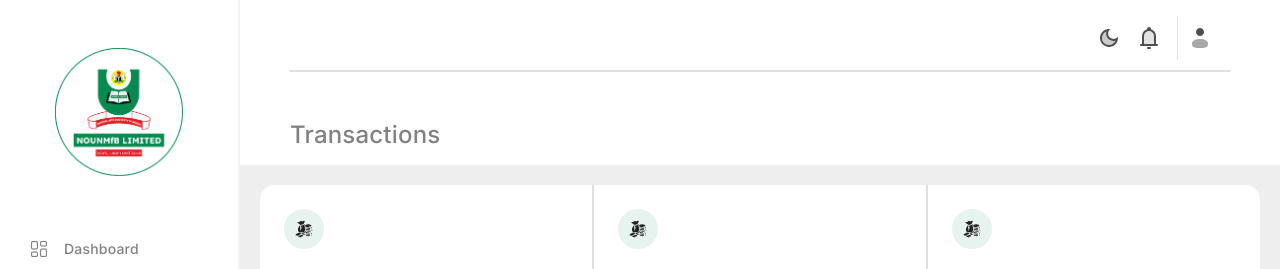
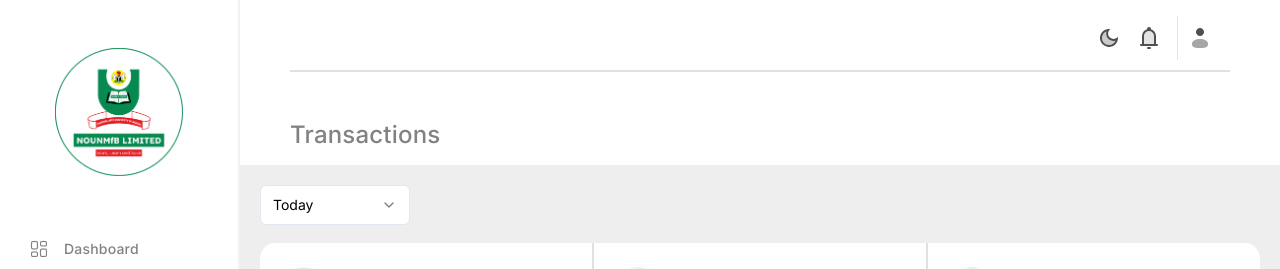
Before and after one commit to CyberDevv/noun_mb, a Next.js app: page /transactions in a window 1280 px wide. Shown: the top 269 px of the page. Built offline with nearby package versions, Linux system fonts and the light colour scheme; no server answers.

Commit message:
made some changes

```diff
--- a/app/(authenticated)/transactions/page.jsx
+++ b/app/(authenticated)/transactions/page.jsx
@@ -2,7 +2,9 @@
 
 import AnalyticCard from "@/components/AnalyticCard";
 import useCheckAuth from "@/components/hooks/useCheckAuth";
+import { useDateRange } from "@/components/hooks/useDayHook";
 import { RowDate, RowStatus } from "@/components/RowFields";
+import SelectDate from "@/components/SelectDate";
 import Table from "@/components/Table";
 import SearchInput from "@/components/table/SearchInput";
 import { Button } from "@/components/ui/button";
@@ -11,11 +13,13 @@
 import React from "react";
 
 const Account = () => {
+  const [day, setDay, date] = useDateRange();
+
   const { data, isValidating } = useCheckAuth(
     `/api/transactions/getTransactions`
   );
 
-  const { data: dataStats } = useCheckAuth(`/api/transactions/getTransMetric`);
+  const { data: dataStats } = useCheckAuth(`/api/transactions/getTransMetricByDate?dateFrom=${date[1]}&dateTo=${date[0]}`);
 
   const dailyKey = Object?.keys(dataStats || []).find((key) =>
     key.startsWith("DAILY")
@@ -54,6 +58,7 @@
 
   return (
     <main className="space-y-[18px]">
+      <SelectDate hasFilter={[day, setDay]} />
       <div className="overflow-hidden divide-x-2 start divide-E0 rounded-[15px]">
         <AnalyticCard
           label="Daily Transactions"
--- /dev/null
+++ b/app/api/transactions/getTransMetricByDate/route.js
@@ -0,0 +1,18 @@
+import { fetchData } from "@/utils/fetchData";
+import { cookies } from "next/headers";
+
+export async function GET(request) {
+  const token = cookies().get("_token");
+
+  const { searchParams } = new URL(request.url);
+  const dateFrom = searchParams.get("dateFrom");
+  const dateTo = searchParams.get("dateTo");
+
+  const url = `${process.env.DASHBOARD_BASE_URL}/Transaction/GetStats/${dateFrom}/${dateTo}`;
+
+  const response = await fetchData(url, token, "GET");
+
+  return Response.json(response?.data, {
+    status: response?.status,
+  });
+}
--- /dev/null
+++ b/components/SelectDate.jsx
@@ -0,0 +1,74 @@
+import React from "react";
+import {
+    Select,
+    SelectContent,
+    SelectGroup,
+    SelectItem,
+    SelectTrigger,
+    SelectValue
+} from "./ui/select";
+
+const SelectDate = (props) => {
+  const [tempDate, setTempDate] = React.useState([null, null]);
+//   console.log("🚀 ~ SelectDate ~ tempDate:", tempDate)
+
+
+
+//   const handleInputChange = (e: any, value: any) => {
+//     if (value === "first") {
+//       setTempDate([e.target.value, tempDate[1]]);
+//       props.hasFilter[1]([e.target.value, tempDate[1]]);
+//     }
+
+//     if (value === "second") {
+//       setTempDate([tempDate[0], e.target.value]);
+//       props.hasFilter[1]([tempDate[0], e.target.value]);
+//     }
+//   };
+
+  const handleChange = (value) => {
+    props.hasFilter[1](value);
+  };
+
+  // check if date is there using useeffect
+  React.useEffect(() => {
+    if (!props.hasFilter || props.hasFilter.length === 0) {
+      return;
+    }
+
+    if (props.hasFilter[0] === "Today") {
+      setTempDate([null, null]);
+    } else if (props.hasFilter[0] === "Yesterday") {
+      setTempDate([null, null]);
+    } else if (props.hasFilter[0] === "This Week") {
+      setTempDate([null, null]);
+    } else if (props.hasFilter[0] === "This Month") {
+      setTempDate([null, null]);
+    } else if (props.hasFilter[0] === "Last Month") {
+      setTempDate([null, null]);
+    } else if (props.hasFilter[0] === "This Year") {
+      setTempDate([null, null]);
+    } else if (typeof props.hasFilter[0] === "object") {
+      setTempDate(props.hasFilter[0]);
+    }
+  }, [props.hasFilter]);
+  return (
+    <Select onValueChange={handleChange}>
+      <SelectTrigger defaultValue={"Today"} className="text-black w-fit min-w-[150px]">
+        <SelectValue placeholder="Today" />
+      </SelectTrigger>
+      <SelectContent>
+        <SelectGroup>
+          <SelectItem value={"Today"}>Today</SelectItem>
+          <SelectItem value={"Yesterday"}>Yesterday</SelectItem>
+          <SelectItem value={"This Week"}>This Week</SelectItem>
+          <SelectItem value={"This Month"}>This Month</SelectItem>
+          <SelectItem value={"Last Month"}>Last Month</SelectItem>
+          <SelectItem value={"Last Year"}>This Year</SelectItem>
+        </SelectGroup>
+      </SelectContent>
+    </Select>
+  );
+};
+
+export default SelectDate;
--- a/components/Sidebar.jsx
+++ b/components/Sidebar.jsx
@@ -45,7 +45,7 @@
   };
 
   return (
-    <aside className="fixed w-full h-screen bg-white border-r-2 border-f2 max-w-[240px]">
+    <aside className="fixed w-full h-screen bg-white border-r-2 border-f2 max-w-[240px] overflow-y-auto">
       <Image
         src="/images/logo.png"
         width={519}
@@ -54,7 +54,7 @@
         className="object-contain w-32 mx-auto my-12"
       />
 
-      <ul className="px-2.5">
+      <ul className="px-2.5 min-h-[700px]">
         <NavItem label="Dashboard" />
         <NavItem label="Account" />
         <NavItem label="Transactions" />
--- /dev/null
+++ b/components/hooks/useDayHook.jsx
@@ -0,0 +1,39 @@
+import { useState, useEffect } from 'react';
+import moment from 'moment';
+
+export const useDateRange = (initialDay = 'Today') => {
+   const [day, setDay] = useState(initialDay);
+   const [date, setDate] = useState([
+      moment().startOf('day').format('yyyy-MM-dd'),
+      moment().endOf('day').format('yyyy-MM-dd'),
+   ]);
+
+   useEffect(() => {
+      if (day === 'Today') {
+         setDate([moment().startOf('day').format('yyyy-MM-dd'), moment().endOf('day').format('yyyy-MM-dd')]);
+      } else if (day === 'Yesterday') {
+         setDate([
+            moment().subtract(1, 'days').startOf('day').format('yyyy-MM-dd'),
+            moment().subtract(1, 'days').endOf('day').format('yyyy-MM-dd'),
+         ]);
+      } else if (day === 'This Week') {
+         setDate([moment().startOf('week').format('yyyy-MM-dd'), moment().endOf('day').format('yyyy-MM-dd')]);
+      } else if (day === 'This Month') {
+         setDate([moment().startOf('month').format('yyyy-MM-dd'), moment().endOf('day').format('yyyy-MM-dd')]);
+      } else if (day === 'Last Month') {
+         setDate([
+            moment()
+               .subtract(1, 'months')
+               .startOf('month')
+               .format('yyyy-MM-dd'),
+            moment().subtract(1, 'months').endOf('month').format('yyyy-MM-dd'),
+         ]);
+      } else if (typeof day === 'object') {
+         setDate(day);
+      } else {
+         setDate([moment().startOf('year').format('yyyy-MM-dd'), moment().endOf('day').format('yyyy-MM-dd')]);
+      }
+   }, [day, setDate]);
+
+   return [day, setDay, date];
+};
--- /dev/null
+++ b/components/ui/select.jsx
@@ -0,0 +1,149 @@
+"use client";
+
+import * as React from "react";
+import * as SelectPrimitive from "@radix-ui/react-select";
+import { Check, ChevronDown, ChevronUp } from "lucide-react";
+
+import { cn } from "@/lib/utils";
+
+const Select = SelectPrimitive.Root;
+
+const SelectGroup = SelectPrimitive.Group;
+
+const SelectValue = SelectPrimitive.Value;
+
+const SelectTrigger = React.forwardRef(
+  ({ className, children, ...props }, ref) => (
+    <SelectPrimitive.Trigger
+      ref={ref}
+      className={cn(
+        "flex h-10 w-full items-center justify-between rounded-md border border-input bg-background px-3 py-2 text-sm ring-offset-background placeholder:text-muted-foreground focus:outline-none focus:ring-2 focus:ring-ring focus:ring-offset-2 disabled:cursor-not-allowed disabled:opacity-50 [&>span]:line-clamp-1",
+        className
+      )}
+      {...props}
+    >
+      {children}
+      <SelectPrimitive.Icon asChild>
+        <ChevronDown className="w-4 h-4 opacity-50" />
+      </SelectPrimitive.Icon>
+    </SelectPrimitive.Trigger>
+  )
+);
+SelectTrigger.displayName = SelectPrimitive.Trigger.displayName;
+
+const SelectScrollUpButton = React.forwardRef(
+  ({ className, ...props }, ref) => (
+    <SelectPrimitive.ScrollUpButton
+      ref={ref}
+      className={cn(
+        "flex cursor-default items-center justify-center py-1",
+        className
+      )}
+      {...props}
+    >
+      <ChevronUp className="w-4 h-4" />
+    </SelectPrimitive.ScrollUpButton>
+  )
+);
+SelectScrollUpButton.displayName = SelectPrimitive.ScrollUpButton.displayName;
+
+const SelectScrollDownButton = React.forwardRef(
+  ({ className, ...props }, ref) => (
+    <SelectPrimitive.ScrollDownButton
+      ref={ref}
+      className={cn(
+        "flex cursor-default items-center justify-center py-1",
+        className
+      )}
+      {...props}
+    >
+      <ChevronDown className="w-4 h-4" />
+    </SelectPrimitive.ScrollDownButton>
+  )
+);
+SelectScrollDownButton.displayName =
+  SelectPrimitive.ScrollDownButton.displayName;
+
+const SelectContent = React.forwardRef(
+  ({ className, children, position = "popper", ...props }, ref) => (
+    <SelectPrimitive.Portal>
+      <SelectPrimitive.Content
+        ref={ref}
+        className={cn(
+          "relative z-50 max-h-96 min-w-[8rem] overflow-hidden rounded-md border bg-popover text-popover-foreground shadow-md data-[state=open]:animate-in data-[state=closed]:animate-out data-[state=closed]:fade-out-0 data-[state=open]:fade-in-0 data-[state=closed]:zoom-out-95 data-[state=open]:zoom-in-95 data-[side=bottom]:slide-in-from-top-2 data-[side=left]:slide-in-from-right-2 data-[side=right]:slide-in-from-left-2 data-[side=top]:slide-in-from-bottom-2",
+          position === "popper" &&
+            "data-[side=bottom]:translate-y-1 data-[side=left]:-translate-x-1 data-[side=right]:translate-x-1 data-[side=top]:-translate-y-1",
+          className
+        )}
+        position={position}
+        {...props}
+      >
+        <SelectScrollUpButton />
+        <SelectPrimitive.Viewport
+          className={cn(
+            "p-1",
+            position === "popper" &&
+              "h-[var(--radix-select-trigger-height)] w-full min-w-[var(--radix-select-trigger-width)]"
+          )}
+        >
+          {children}
+        </SelectPrimitive.Viewport>
+        <SelectScrollDownButton />
+      </SelectPrimitive.Content>
+    </SelectPrimitive.Portal>
+  )
+);
+SelectContent.displayName = SelectPrimitive.Content.displayName;
+
+const SelectLabel = React.forwardRef(({ className, ...props }, ref) => (
+  <SelectPrimitive.Label
+    ref={ref}
+    className={cn("py-1.5 pl-8 pr-2 text-sm font-semibold", className)}
+    {...props}
+  />
+));
+SelectLabel.displayName = SelectPrimitive.Label.displayName;
+
+const SelectItem = React.forwardRef(
+  ({ className, children, ...props }, ref) => (
+    <SelectPrimitive.Item
+      ref={ref}
+      className={cn(
+        "relative flex w-full cursor-default select-none items-center rounded-sm py-1.5 pl-8 pr-2 text-sm outline-none focus:bg-accent focus:text-accent-foreground data-[disabled]:pointer-events-none data-[disabled]:opacity-50",
+        className
+      )}
+      {...props}
+    >
+      <span className="absolute left-2 flex h-3.5 w-3.5 items-center justify-center">
+        <SelectPrimitive.ItemIndicator>
+          <Check className="w-4 h-4" />
+        </SelectPrimitive.ItemIndicator>
+      </span>
+
+      <SelectPrimitive.ItemText>{children}</SelectPrimitive.ItemText>
+    </SelectPrimitive.Item>
+  )
+);
+SelectItem.displayName = SelectPrimitive.Item.displayName;
+
+const SelectSeparator = React.forwardRef(({ className, ...props }, ref) => (
+  <SelectPrimitive.Separator
+    ref={ref}
+    className={cn("-mx-1 my-1 h-px bg-muted", className)}
+    {...props}
+  />
+));
+SelectSeparator.displayName = SelectPrimitive.Separator.displayName;
+
+export {
+  Select,
+  SelectGroup,
+  SelectValue,
+  SelectTrigger,
+  SelectContent,
+  SelectLabel,
+  SelectItem,
+  SelectSeparator,
+  SelectScrollUpButton,
+  SelectScrollDownButton,
+};
--- a/package.json
+++ b/package.json
@@ -11,6 +11,7 @@
   "dependencies": {
     "@radix-ui/react-checkbox": "^1.1.1",
     "@radix-ui/react-dropdown-menu": "^2.1.1",
+    "@radix-ui/react-select": "^2.1.1",
     "@radix-ui/react-slot": "^1.1.0",
     "@radix-ui/react-tabs": "^1.1.0",
     "@radix-ui/react-toast": "^1.2.1",
--- a/tsconfig.json
+++ b/tsconfig.json
@@ -30,7 +30,7 @@
     ".next/types/**/*.ts",
     "**/*.ts",
     "**/*.tsx"
-  ],
+, "components/SelectDate.jsx", "components/hooks/useDayHook.jsx"  ],
   "exclude": [
     "node_modules"
   ],
```
Also changed, not shown: 1 other file (tests, documents, lock files or other folders).
